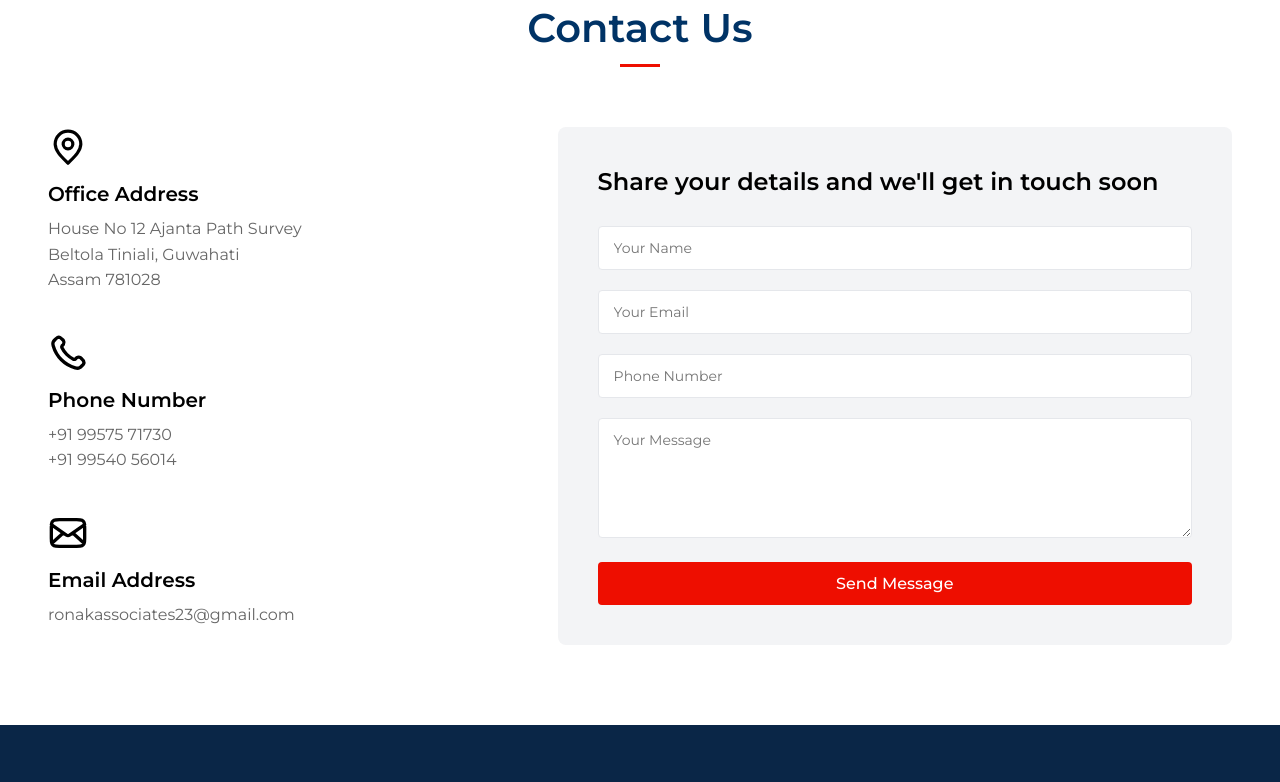
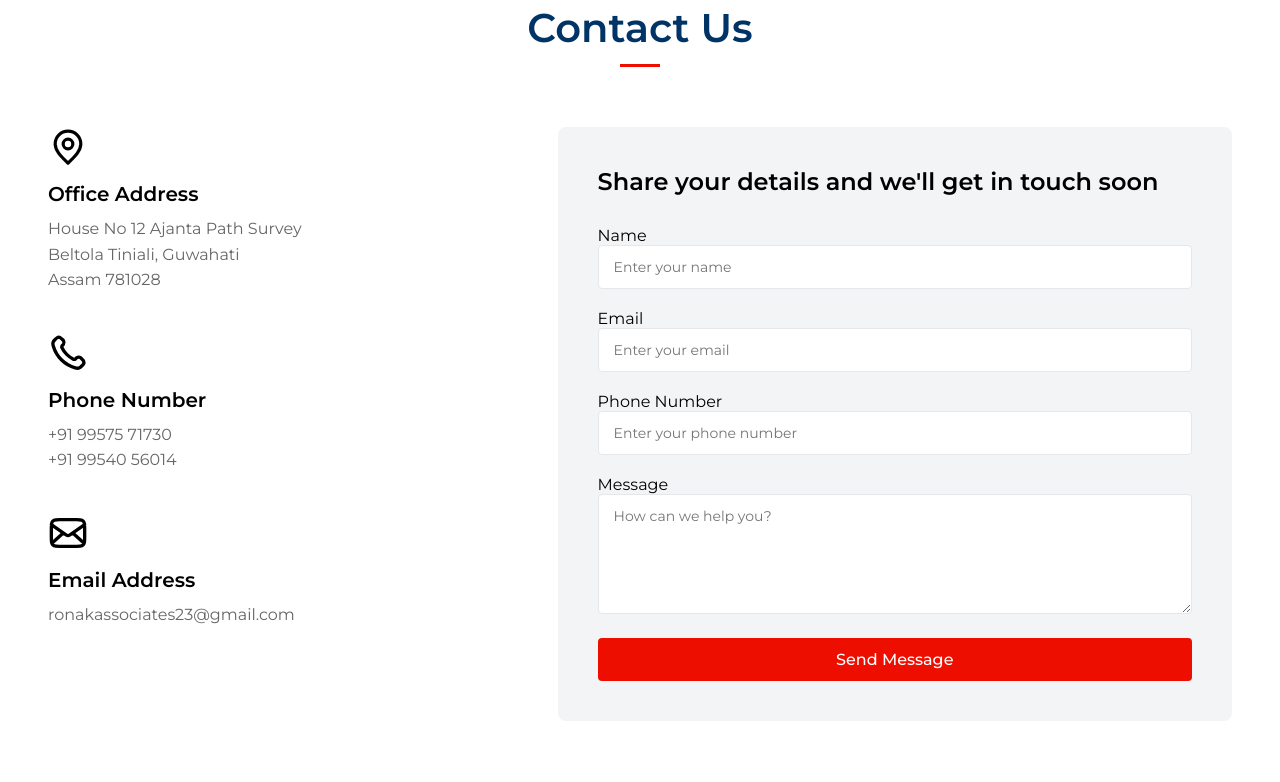
Before and after one commit to debangakalita/ronak-associates, a plain HTML site: page index.html in a window 1280 px wide. Shown: the part 9000-9782 px from the top of the page. Drawn offline with Linux system fonts and the light colour scheme.

Commit message:
v13 add form

```diff
--- a/index.html
+++ b/index.html
@@ -366,19 +366,23 @@
                         <p>ronakassociates23@gmail.com</p>
                     </div>
                 </div>
-                <form class="contact-form">
+                <form class="contact-form" action="https://submit-form.com/RP60GX9iC">
                     <h3>Share your details and we'll get in touch soon</h3>
                     <div class="form-group">
-                        <input type="text" placeholder="Your Name" required>
+                        <label for="contact-name">Name</label>
+                        <input type="text" id="contact-name" name="name" placeholder="Enter your name" required>
                     </div>
                     <div class="form-group">
-                        <input type="email" placeholder="Your Email" required>
+                        <label for="contact-email">Email</label>
+                        <input type="email" id="contact-email" name="email" placeholder="Enter your email" required>
                     </div>
                     <div class="form-group">
-                        <input type="tel" placeholder="Phone Number" required>
+                        <label for="contact-phone">Phone Number</label>
+                        <input type="tel" id="contact-phone" name="phone" placeholder="Enter your phone number" required>
                     </div>
                     <div class="form-group">
-                        <textarea placeholder="Your Message" rows="4" required></textarea>
+                        <label for="contact-message">Message</label>
+                        <textarea id="contact-message" name="message" placeholder="How can we help you?" rows="4" required></textarea>
                     </div>
                     <button type="submit" class="submit-btn">Send Message</button>
                 </form>
@@ -545,18 +549,22 @@
         <div class="modal-content">
             <span class="close-modal">&times;</span>
             <h3>Book an Appointment</h3>
-            <form class="appointment-form">
+            <form class="appointment-form" action="https://submit-form.com/RP60GX9iC">
                 <div class="form-group">
-                    <input type="text" placeholder="Your Name" required>
+                    <label for="name">Name</label>
+                    <input type="text" id="name" name="name" placeholder="Enter your name" required>
                 </div>
                 <div class="form-group">
-                    <input type="email" placeholder="Your Email" required>
+                    <label for="email">Email</label>
+                    <input type="email" id="email" name="email" placeholder="Enter your email" required>
                 </div>
                 <div class="form-group">
-                    <input type="tel" placeholder="Phone Number" required>
+                    <label for="phone">Phone Number</label>
+                    <input type="tel" id="phone" name="phone" placeholder="Enter your phone number" required>
                 </div>
                 <div class="form-group">
-                    <textarea placeholder="How can we help you?" rows="4" required></textarea>
+                    <label for="message">Message</label>
+                    <textarea id="message" name="message" placeholder="How can we help you?" rows="4" required></textarea>
                 </div>
                 <button type="submit" class="submit-btn">Book Appointment</button>
             </form>
```
Also changed, not shown: 1 other file.
